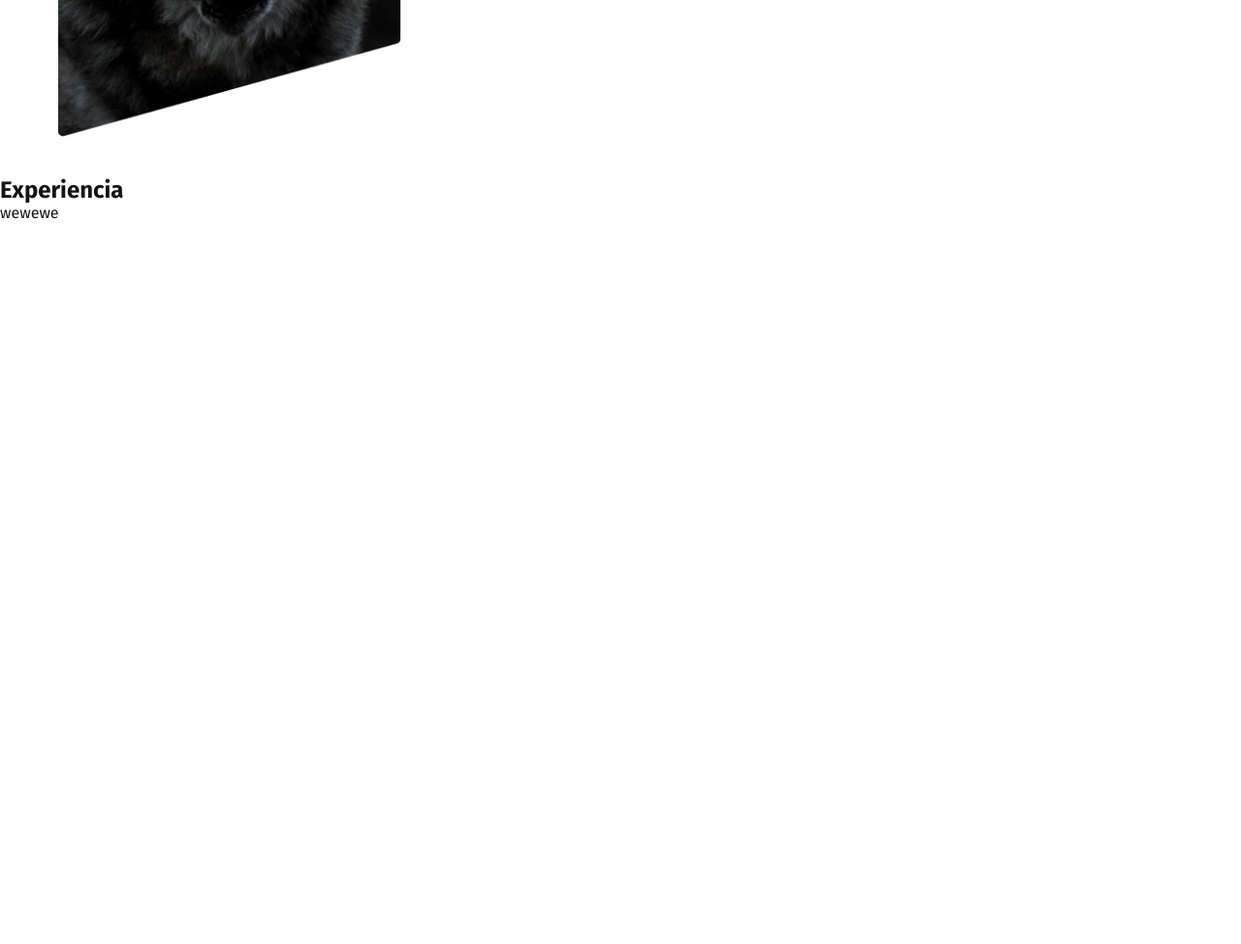
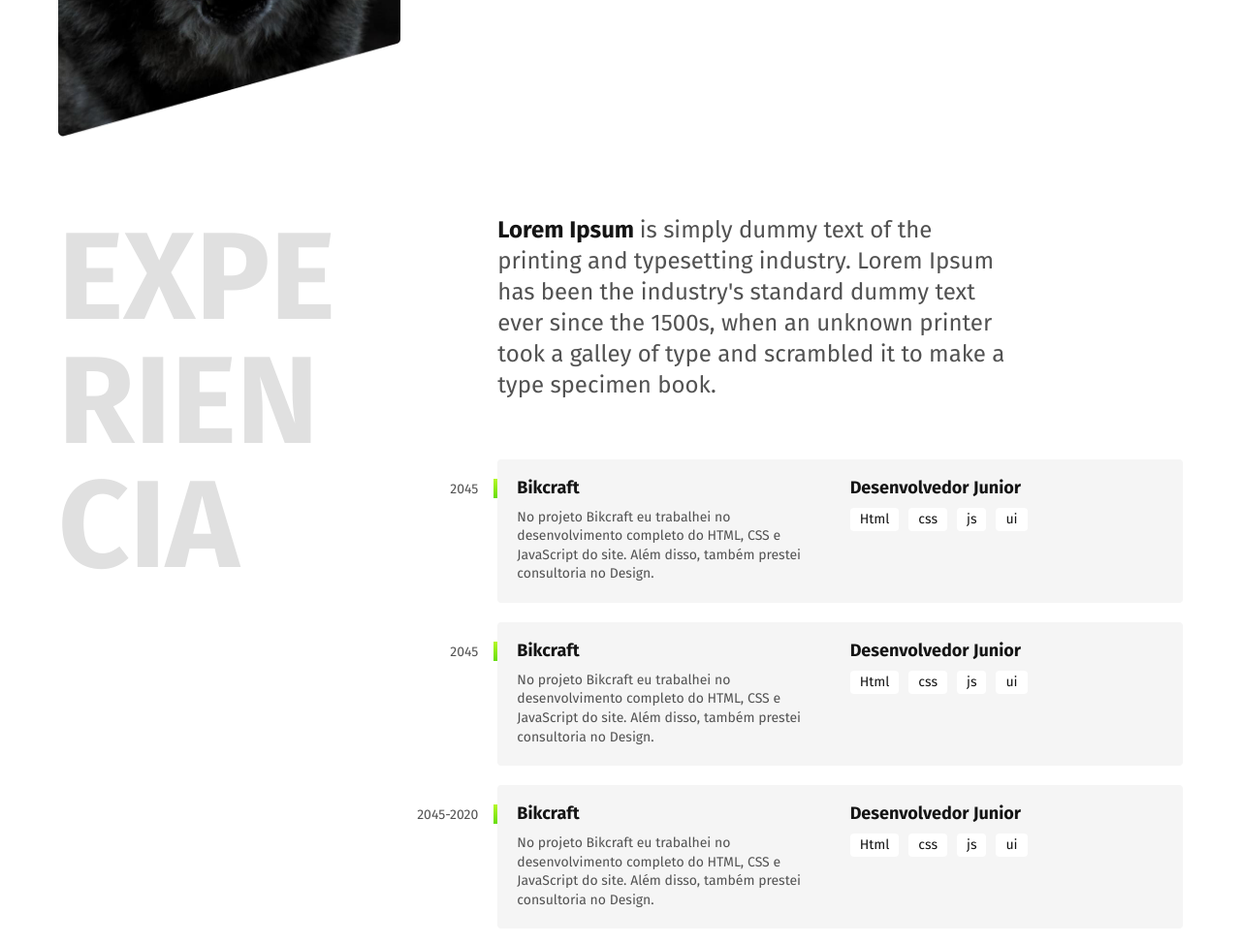
Before and after one commit to renatobh83/portfolio.io, a plain HTML site: page index.html in a window 1280 px wide. Shown: the part 534-1508 px from the top of the page at 97% size. Before the commit the page ends 800 px from the top, so only its background shows below. Drawn offline with Linux system fonts and the light colour scheme.

Commit message:
expereciencia

```diff
--- /dev/null
+++ b/css/experiencia.css
@@ -0,0 +1,98 @@
+.experiencia {
+  max-width: 1200px;
+  padding:40px 20px;
+  margin: 0 auto;
+  display: grid;
+  grid-template-columns: 1fr 2fr;
+  gap: 100px;
+}
+
+.experiencia .subtitulo {
+  color: #e0e0e0
+}
+.experiencia-texto {
+  font-size:1.5rem;
+  line-height:1.33;
+  margin-bottom: 60px;
+  max-width: 40ch;
+  color: #525252
+
+}
+.experiencia-texto strong {
+  color: #141414
+}
+.empresa {
+  display:grid;
+  grid-template-columns: 1fr 1fr;
+  padding: 20px;
+  background: #f5f5f5;
+  margin-bottom: 20px;
+  border-radius: 4px;
+  position: relative;
+  gap: 10px 20px
+}
+.empresa::before {
+  content: "";
+  display: block;
+  width:4px;
+  height:20px;
+  background: linear-gradient(#b6f829,#67dd0a);
+  position: absolute;
+  top: 20px;
+  left:-4px;
+
+
+
+}
+.empresa-ano {
+  width: 80px;
+  text-align:right;
+  position: absolute;
+  top: 22px;
+  left: -100px;
+  color: #525252;
+  font-size:.875rem;
+}
+.empresa-titulo {
+  font-size:1.125rem;
+  line-height:1.1;
+  font-weight:bold;
+}
+.empresa-texto{
+  font-size:0.875rem;
+  color:#525252;
+  line-height:1.4;
+}
+.empresa-habiliades {
+  display:flex;
+  flex-wrap: wrap;
+  gap:10px;
+  align-content: start;
+}
+.empresa-habiliades li {
+  font-size:.875rem;
+  line-height:1;
+  border-radius: 4px;
+  background: #fff;
+  padding:5px 10px;
+}
+
+@media (max-width: 800px){
+  .experiencia {
+    grid-template-columns: 1fr;
+    gap: 40px;
+  }
+  .experiencia .subtitulo {
+    color: #141414;
+  }
+  .empresa-texto{
+    font-size:1.25rem;
+
+  }
+  .empresa-ano {
+    position:initial;
+    order: 1;
+    width: initial;
+    text-align:left;
+  }
+}
--- a/css/global.css
+++ b/css/global.css
@@ -24,3 +24,19 @@ img{
   max-width:100%;
   display: block;
 }
+
+.subtitulo {
+  font-size:8rem;
+  word-break: break-all;
+  line-height:1;
+  text-transform: uppercase;
+  max-width: 4ch;
+}
+@media (max-width: 800px){
+
+  .subtitulo {
+    font-size:3rem;
+    text-transform: capitalize;
+    max-width: initial;
+  }
+}
--- a/css/style.css
+++ b/css/style.css
@@ -1,3 +1,4 @@
 @import "./global.css";
 @import "./header.css";
 @import "./introducao.css";
+@import "./experiencia.css";
--- a/index.html
+++ b/index.html
@@ -28,13 +28,53 @@
             <p>Localização</p>
         </div>
     </main>
-    <section id="experiencia">
+    <section class="experiencia" id="experiencia">
         <h2 class="subtitulo">Experiencia</h2>
         <div>
-            <p>
-wewewe
+            <p class="experiencia-texto">
+               <strong>Lorem Ipsum </strong> is simply dummy text of the printing and typesetting industry. Lorem Ipsum has been the industry's standard dummy text ever since the 1500s, when an unknown printer took a galley of type and scrambled it to make a type specimen book.
             </p>
-        </div>
+            <div class="empresa">
+                <span class="empresa-ano">2045</span>
+                <h3 class="empresa-titulo">Bikcraft</h3>
+                <span class="empresa-titulo">Desenvolvedor Junior</span>
+                <p class="empresa-texto"> No projeto Bikcraft eu trabalhei no desenvolvimento completo do HTML, CSS e JavaScript do site. Além disso, também prestei consultoria no Design.</p>
+                <ul class="empresa-habiliades">
+                    <li>Html</li>
+                    <li>css</li>
+                    <li>js</li>
+                    <li>ui</li>
+                </ul>
+            </div>
+
+
+            <div class="empresa">
+                <span class="empresa-ano">2045</span>
+                <h3 class="empresa-titulo">Bikcraft</h3>
+                <span class="empresa-titulo">Desenvolvedor Junior</span>
+                <p class="empresa-texto"> No projeto Bikcraft eu trabalhei no desenvolvimento completo do HTML, CSS e JavaScript do site. Além disso, também prestei consultoria no Design.</p>
+                <ul class="empresa-habiliades">
+                    <li>Html</li>
+                    <li>css</li>
+                    <li>js</li>
+                    <li>ui</li>
+                </ul>
+            </div>
+
+
+            <div class="empresa">
+                <span class="empresa-ano">2045-2020</span>
+                <h3 class="empresa-titulo">Bikcraft</h3>
+                <span class="empresa-titulo">Desenvolvedor Junior</span>
+                <p class="empresa-texto"> No projeto Bikcraft eu trabalhei no desenvolvimento completo do HTML, CSS e JavaScript do site. Além disso, também prestei consultoria no Design.</p>
+                <ul class="empresa-habiliades">
+                    <li>Html</li>
+                    <li>css</li>
+                    <li>js</li>
+                    <li>ui</li>
+                </ul>
+            </div>
+
 
     </section>
 </body>
```
